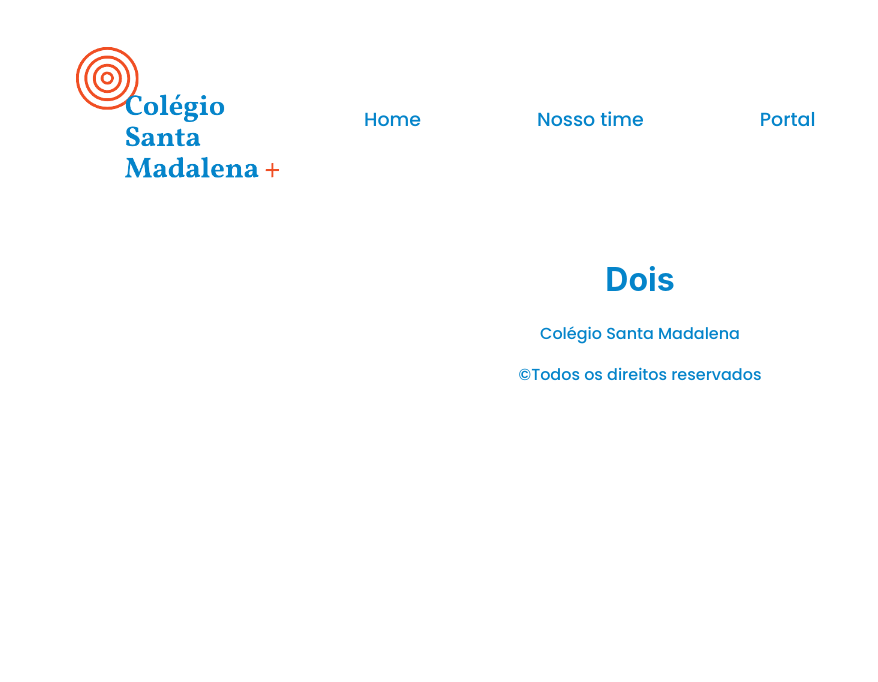
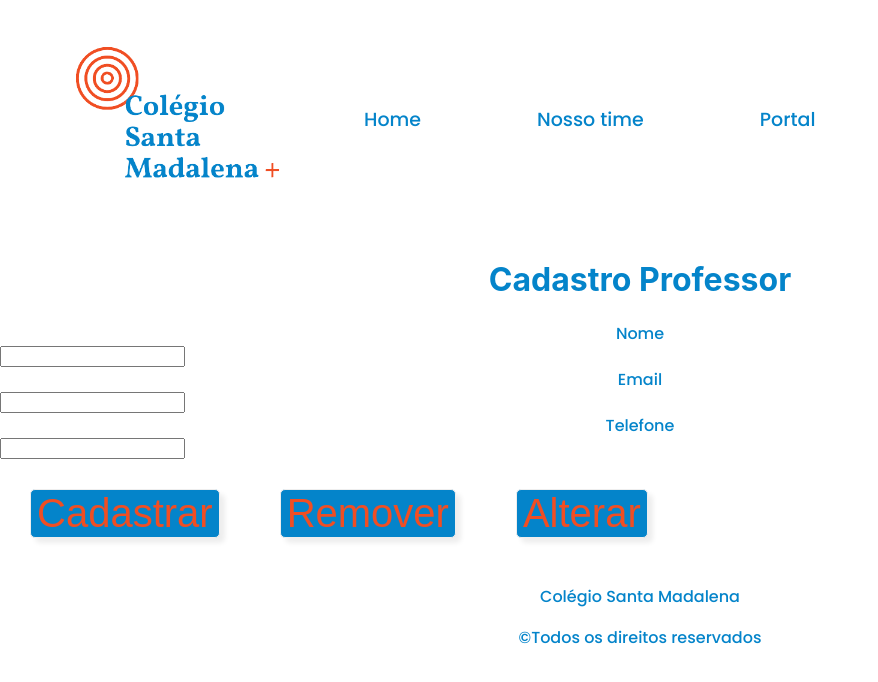
Before and after one commit to renatahortense/modulo5-projetoFinal, a React (Create React App) app in the folder projeto-m5/: page /login/professor in a window 1280 px wide. Shown: the top 682 px of the page, without its empty margins (0-878 px from the left). Built offline with nearby package versions, Linux system fonts and the light colour scheme.

Commit message:
Adição dos botões da API

```diff
--- a/projeto-m5/src/components/Forms/FormAluno.jsx
+++ b/projeto-m5/src/components/Forms/FormAluno.jsx
@@ -7,6 +7,7 @@ function FormAluno() {
   return (
     <main>
       <h1>Cadastro Aluno</h1>
+
       <form>
         <div className="formulario">
           <label>Nome</label>
@@ -16,7 +17,9 @@ function FormAluno() {
           <label>Telefone</label>
           <input />
         </div>
-        <button className="enviar">Enviar</button>
+        <button className="enviar">Cadastrar</button>
+        <button className="enviar">Remover</button>
+        <button className="enviar">Alterar</button>
       </form>
     </main>
   );
--- a/projeto-m5/src/components/Forms/FormProf.jsx
+++ b/projeto-m5/src/components/Forms/FormProf.jsx
@@ -1,11 +1,24 @@
-import React from 'react'
-import './Forms.module.css'
+import React from "react";
+import "./Forms.module.css";
 
-function FormProf(){
-return(
-<h1>
-Dois
-</h1>
-)
+function FormProf() {
+  return (
+    <main>
+      <h1>Cadastro Professor</h1>
+      <form>
+        <div className="formulario">
+          <label>Nome</label>
+          <input />
+          <label>Email</label>
+          <input />
+          <label>Telefone</label>
+          <input />
+        </div>
+        <button className="enviar">Cadastrar</button>
+        <button className="enviar">Remover</button>
+        <button className="enviar">Alterar</button>
+      </form>
+    </main>
+  );
 }
-export default FormProf
+export default FormProf;
--- a/projeto-m5/src/components/PortalButton/PortalButtonStyle.css
+++ b/projeto-m5/src/components/PortalButton/PortalButtonStyle.css
@@ -2,7 +2,7 @@ button{
     margin: 30px;
     font-size: 40px;
     background-color: #0484ca;
-    color:#f3f3f3;
+    color:#f04e23;
     border: 1px solid #eee;
     border-radius: 5px;
     box-shadow: 5px 5px 5px #eee;
--- a/projeto-m5/src/components/home/homeStyle.css
+++ b/projeto-m5/src/components/home/homeStyle.css
@@ -1,4 +1,9 @@
 @import url('https://fonts.googleapis.com/css2?family=Poppins:wght@500&display=swap');
+section{
+display: grid;
+grid-template-columns: repeat (2, 1fr);
+grid-template-rows: repeat (2, 1fr);
+}
 
 .body-about-home {
     display: flex;
```
